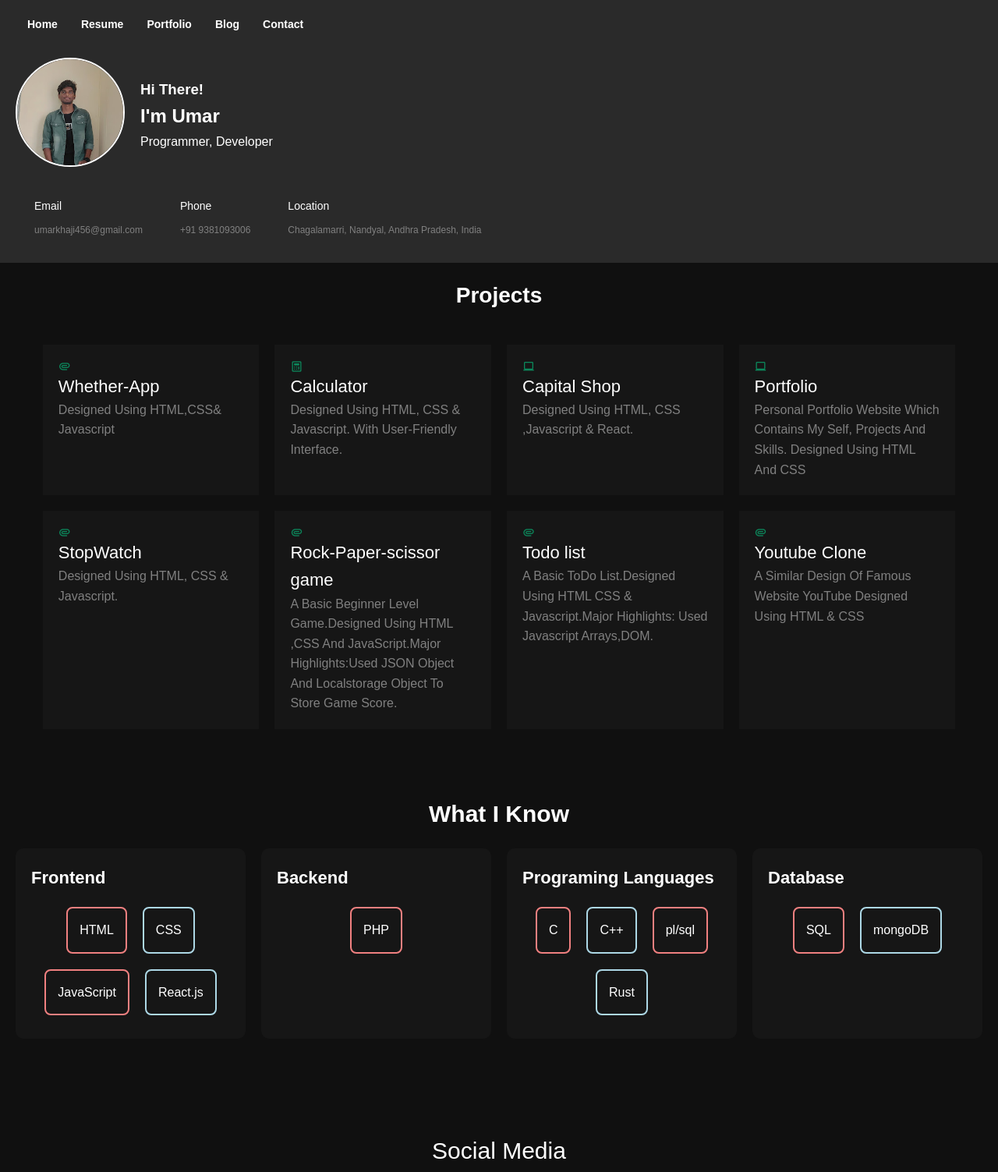
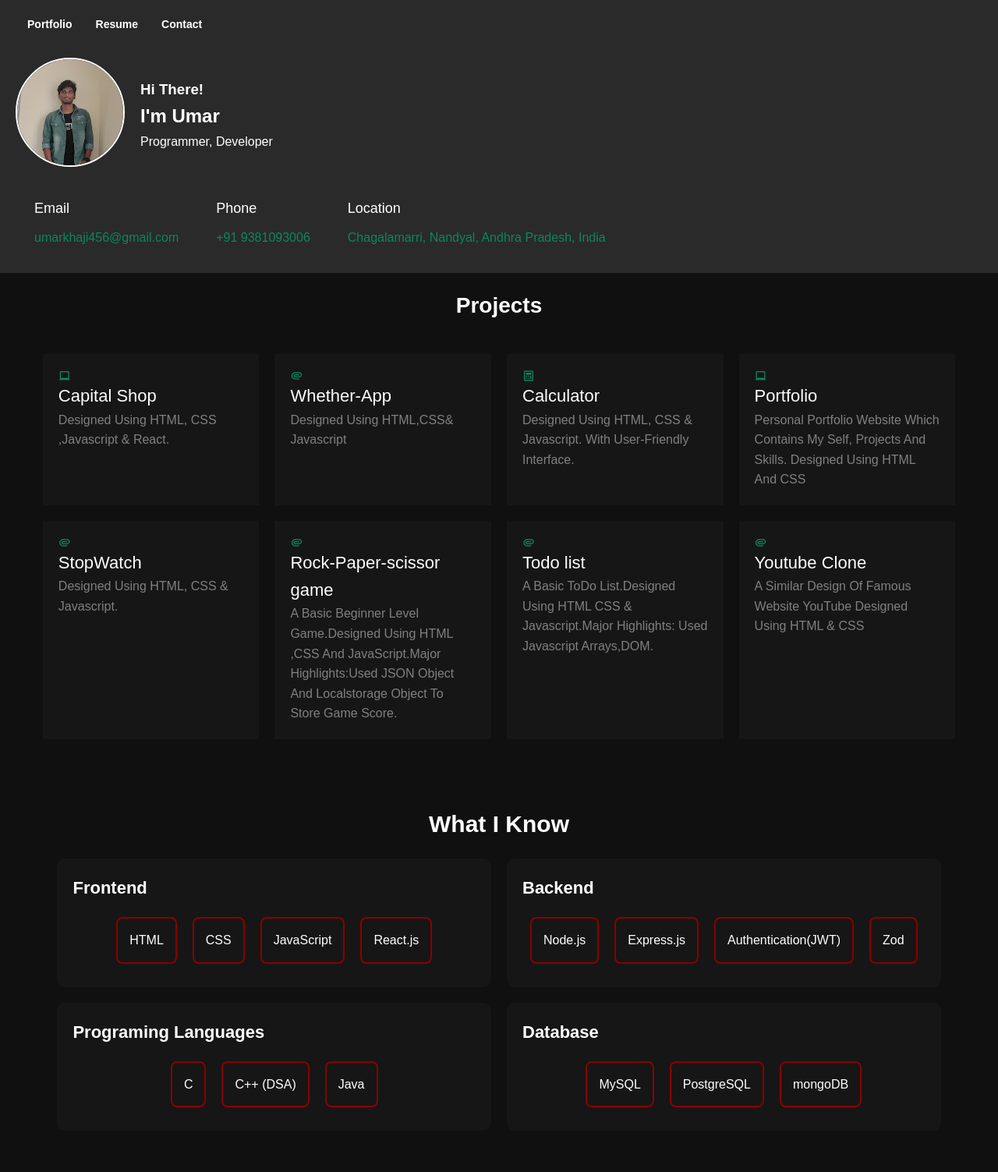
Before and after one commit to umarfarook07/Personal-Portfolio, a plain HTML site: page index.html in a window 1280 px wide. Shown: the top 1503 px of the page at 78% size. Drawn offline with nearby package versions, Linux system fonts and the light colour scheme; a web font is replaced by a local one.

Commit message:
styled css

```diff
--- a/footer.css
+++ b/footer.css
@@ -20,7 +20,7 @@ footer{
   align-items: center;
   text-align: center;
   text-decoration: none;
-  font-size: 30px;
+  font-size: 18px;
   color: white;
   padding: 20px;
   margin: 10px;
@@ -46,8 +46,8 @@ footer{
         padding: 25px;
     }
     .social-media a {
-        font-size: 20px;
+        font-size: 12px;
+        padding: 10px;
+        margin: 5px;
     }
-    padding: 10px;
-    margin: 5px;
 }
--- a/index.css
+++ b/index.css
@@ -73,13 +73,13 @@ header {
 
 .top-text {
     color: white;
-    font-size: 14px;
+    font-size: 18px;
     margin-bottom: 10px;
 }
 
 .bottom-text {
-    font-size: 12px;
-    color: grey;
+    font-size: 16px;
+    color: #0c875b;
 }
 
 @media only screen and (max-width: 680px) {
--- a/index.html
+++ b/index.html
@@ -3,7 +3,7 @@
 
 <head>
     <meta charset="UTF-8">
-    <meta="viewport" content="width=device-width, initial-scale=1.0">.
+    <meta name="viewport" content="width=device-width, initial-scale=1.0">.
         <title>Personal Portfolio</title>
         <!-- Style Sheets-->
         <link rel="stylesheet" href="index.css">
@@ -24,10 +24,9 @@
     <header>
         <nav class="options-div">
             <ul>
-                <li><a href="#">Home</a></li>
+
+                <li><a href="#portfolio">Portfolio</a></li>
                 <li><a href="#resume">Resume</a></li>
-                <li><a href="#portfolio">Portfolio</a></li>
-                <li><a href="#blog">Blog</a></li>
                 <li><a href="/Umar-Projects/portfolio/Contact-me/index.html">Contact</a></li>
             </ul>
         </nav>
@@ -71,6 +70,15 @@
             <div class="project-logo">Projects</div>
             <div class="projects">
                 <div class="project-info">
+                    <i class='bx bx-laptop' style='color:#0c875b'></i>
+                    <p class="project-name">
+                        <a target="_blank" class="project-link"
+                            href="https://umarfarook07.github.io/Capital-Shop/">Capital Shop</a>
+                    </p>
+                    <p class="project-details">Designed Using HTML, CSS ,Javascript & React.
+                    </p>
+                </div>
+                <div class="project-info">
                     <i class='bx bx-paperclip' style='color:#0c875b'></i>
                     <p class="project-name"><a target="_blank" class="project-link"
                             href="https://umarfarook07.github.io/Umar-Projects/Whether-App/">Whether-App</a>
@@ -87,15 +95,7 @@
                     <p class="project-details">Designed Using HTML, CSS & Javascript. With User-Friendly Interface.
                     </p>
                 </div>
-                <div class="project-info">
-                    <i class='bx bx-laptop' style='color:#0c875b'></i>
-                    <p class="project-name">
-                        <a target="_blank" class="project-link"
-                            href="https://umarfarook07.github.io/Umar-Projects/E-Commerce-Website/">Capital Shop</a>
-                    </p>
-                    <p class="project-details">Designed Using HTML, CSS ,Javascript & React.
-                    </p>
-                </div>
+
                 <div class="project-info">
                     <i class='bx bx-laptop' style='color:#0c875b'></i>
                     <p class="project-name">
@@ -163,23 +163,26 @@
                 <div class="skill-info">
                     <h2 class="skill-name">Backend</h2>
                     <div class="skill-list">
-                        <div class="skill">PHP</div>
+                        <div class="skill">Node.js</div>
+                        <div class="skill">Express.js</div>
+                        <div class="skill">Authentication(JWT)</div>
+                        <div class="skill">Zod</div>
                     </div>
                 </div>
                 <div class="skill-info">
                     <h2 class="skill-name">Programing Languages</h2>
                     <div class="skill-list">
                         <div class="skill">C</div>
-                        <div class="skill">C++</div>
-                        <div class="skill">pl/sql</div>
-                        <div class="skill">Rust</div>
+                        <div class="skill">C++ (DSA)</div>
+                        <div class="skill">Java</div>
 
                     </div>
                 </div>
                 <div class="skill-info">
                     <h2 class="skill-name">Database</h2>
                     <div class="skill-list">
-                        <div class="skill">SQL</div>
+                        <div class="skill">MySQL</div>
+                        <div class="skill">PostgreSQL</div>
                         <div class="skill">mongoDB</div>
                     </div>
                 </div>
--- a/skills-page.css
+++ b/skills-page.css
@@ -15,7 +15,7 @@
 
 .skills {
     display: grid;
-    grid-template-columns: repeat(4, 1fr);
+    grid-template-columns: repeat(2, 1fr);
     gap: 20px;
     padding: 20px;
 }
@@ -60,8 +60,8 @@
     color: #007BFF;
 }
 
-.skill:nth-child(odd) {
-    border: 2px solid lightcoral;
+.skill{
+    border: 2px solid darkred;
 }
 
 .skill-list {
```
